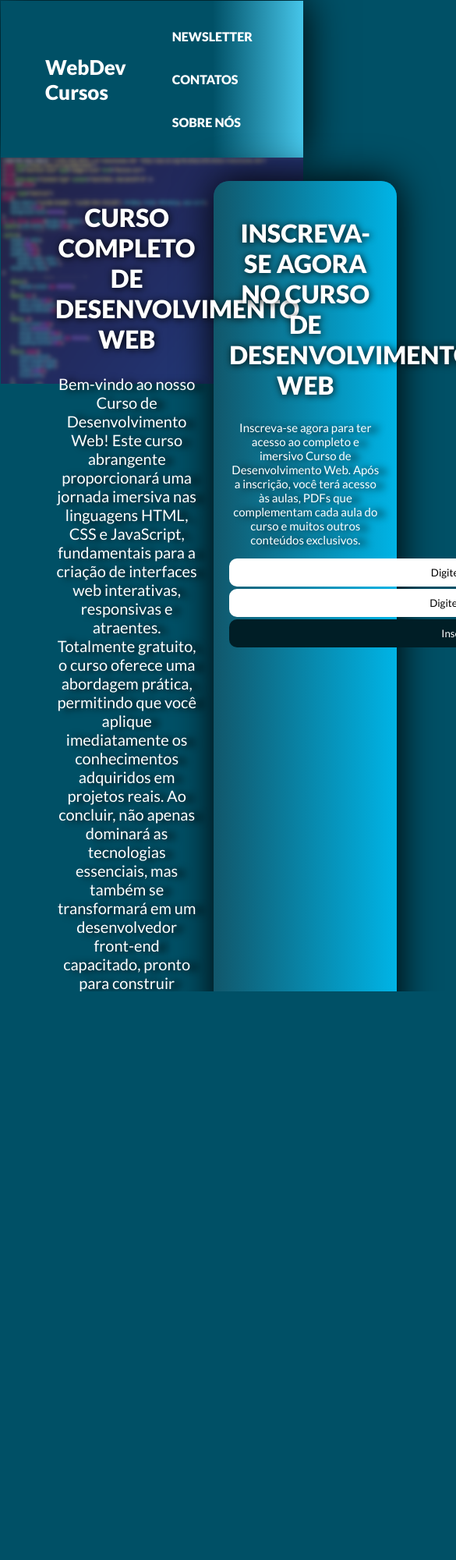
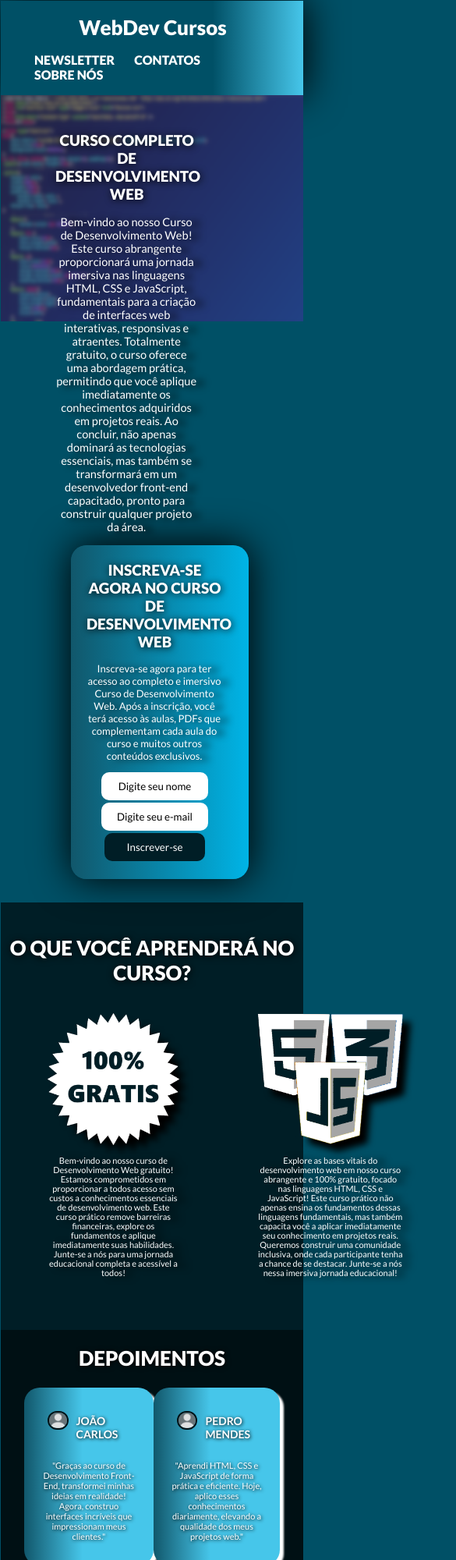
Before and after one commit to menezesalexandre-development/email-landing-page-project, a plain HTML site: page index.html in a window 390 px wide. Shown: the top 2000 px of the page at 78% size, 585 px wide, since content can reach past the window. Drawn offline with Linux system fonts and the light colour scheme.

Commit message:
COMMIT - 2023/10/02

```diff
--- a/index.html
+++ b/index.html
@@ -7,6 +7,7 @@
     <title>Squeeze Page</title>
   </head>
   <body>
+    <!--CABEÇALHO-->
     <header class="cabecalho">
       <div id="titulo">
         <a href="#"><h1>WebDev Cursos</h1></a>
@@ -19,6 +20,8 @@
         </ul>
       </div>
     </header>
+
+    <!--PRINCIPAL-->
     <section class="principal">
       <div id="info-texto">
         <h2>CURSO COMPLETO DE DESENVOLVIMENTO WEB</h2>
@@ -39,6 +42,7 @@
       </div>
     </section>
 
+    <!--BENEFÍCIOS-->
     <section class="benefits">
       <h1>O QUE VOCÊ APRENDERÁ NO CURSO?</h1>
       <div id="benefits_div">
@@ -56,6 +60,8 @@
         </div>
       </div>
     </section>
+
+    <!--DEPOIMENTOS-->
     <section class="depoimentos">
       <h1>DEPOIMENTOS</h1>
       <div class="depo-linha-1">
@@ -107,5 +113,19 @@
         </div>
       </div>
     </section>
+
+    <!--RODAPÉ-->
+    <footer class="rodape">
+      <div id="titulo">
+        <a href="#"><h1>WebDev Cursos</h1></a>
+      </div>
+      <div class="navigation_footer">
+        <ul>
+          <a href="#"><li>POLÍTICA DE PRIVACIDADE</li></a>
+          <a href="#"><li>POLÍTICA DE COOKIES</li></a>
+          <a href="#"><li>TERMOS DE USO</li></a>
+        </ul>
+      </div>
+    </footer>
   </body>
 </html>
--- a/style.css
+++ b/style.css
@@ -33,6 +33,18 @@ body {
     align-items: center;
 }
 
+.rodape {
+    display: flex;
+    flex-direction: row;
+    justify-content: space-around;
+    color: white;
+    padding: 1px;
+    padding-left: 57px;
+    box-shadow: 1px -1px 50px 1px rgb(0, 0, 0);
+    background-image: linear-gradient(to right, var(--second-color) 70%, var(--fifth-color));
+    align-items: center;
+}
+
 li {
     display: inline-block;
     margin: 18px;
@@ -54,6 +66,16 @@ li {
 }
 
 .navigation_header a:hover {
+    font-size: 17px;
+    transition: 0.5s linear;
+    filter: drop-shadow(0px 0px 0.1px #ffffff);
+}
+
+.navigation_footer {
+    padding: 1px;
+}
+
+.navigation_footer a:hover {
     font-size: 17px;
     transition: 0.5s linear;
     filter: drop-shadow(0px 0px 0.1px #ffffff);
@@ -129,6 +151,16 @@ li {
     padding: 30px;
 }
 
+.depoimentos h3 {
+    color: white;
+    filter: drop-shadow(1px 1px 2px #000000);
+}
+
+.depoimentos p {
+    color: white;
+    filter: drop-shadow(1px 1px 2px #000000);
+}
+
 .depo-linha-1, .depo-linha-2 {
     display: flex;
     flex-direction: row;
@@ -137,10 +169,11 @@ li {
 }
 
 #depo1, #depo2, #depo3, #depo4 {
-    background-image: linear-gradient(to right, #fff 45%, #aaaaaa);
+    background-image: linear-gradient(to right, var(--third-color), var(--fifth-color) 45%);
     max-width: 40vw;
     padding: 20px;
     border-radius: 20px;
+    filter: drop-shadow(5px 5px 1px #fff);
 }
 
 #depo1 img, #depo2 img, #depo3 img, #depo4 img {
@@ -164,7 +197,7 @@ li {
     font-weight: 1000;
     text-align: center;
     color: white;
-    filter: drop-shadow(1px 1px 5px #000000);
+    filter: drop-shadow(1px 1px 3px #000000);
 }
 
 h1 {
@@ -194,6 +227,7 @@ p {
 
 #formulario {
     max-width: 50vw;
+    max-height: 50vh;
     margin-left: 20px;
     padding: 20px;
     text-align: center;
@@ -205,7 +239,7 @@ p {
 
 input {
     border-radius: 10px;
-    width: 70vh;
+    width: 440px;
     margin-bottom: 3px;
     border: none;
     padding: 10px;
@@ -223,7 +257,7 @@ input:focus {
 button {
     border-radius: 10px;
     padding: 10px;
-    width: 73vh;
+    width: 460px;
     margin-bottom: 3px;
     border: none;
     color: white;
@@ -236,3 +270,148 @@ button:hover {
     text-shadow: 1px -1px 5px 1px rgb(255, 255, 255);
     transition: 0.5s;
 }
+
+/*LARGURA: 1280 PIXELS*/
+@media screen and (max-width: 1280px) {
+    #info-texto p {
+        font-size: 21px;
+    }
+
+    #formulario {
+        max-height: 55vh;
+    }
+}
+
+/*LARGURA: 1024 PIXELS*/
+@media screen and (max-width: 1024px){
+    .principal h2{
+        font-size: 29px;
+    }
+
+    #formulario h2 {
+        margin-top: -0.01px;
+    }
+
+    #info-texto p {
+        font-size: 15px;
+    }
+
+    .benefits p {
+        font-size: 12.5px;
+    }
+
+    .depoimentos h3 {
+        font-size: 14px;
+    }
+
+    .depoimentos p {
+        font-size: 12.5px;
+    }
+
+    .depoimentos img {
+        margin-top: 10px;
+    }
+}
+
+@media screen and (max-width: 881px) {
+    .principal h2 {
+        font-size: 20px;
+    }
+
+    #formulario {
+        padding-right: 33px;
+    }
+
+    #info-texto p {
+        font-size: 11.5px;
+    }
+
+    .benefits p {
+        text-align: center;
+        line-height: 11.5px;
+        font-size: 10.5px;
+    }
+
+    .navigation_footer li {
+        font-size: 15px;
+    }
+}
+
+@media screen and (max-width: 768px) {
+    .principal h2 {
+        font-size: 19px;
+    }
+
+    #formulario p {
+        font-size: 13px;
+    }
+
+    #info-texto p {
+        font-size: 14.6px;
+    }
+
+    input {
+        width: 30vw;
+    }
+
+    button {
+        width: 33vw;
+    }
+
+    .benefits {
+        padding-left: 10px;
+        padding-right: 10px;
+    }
+
+    .benefits p {
+        font-size: 11px;
+        line-height: 12px;
+    }
+
+    .depoimentos {
+        padding-top: 20px;
+    }
+
+    .depoimentos h1 {
+        margin-top: 0.1px;
+    }
+
+    .depoimento {
+        padding: 1px;
+    }
+
+    .depoimento p {
+        font-size: 11px;
+    }
+}
+
+@media screen and (max-width: 481px) {
+    .cabecalho {
+        flex-direction: column;
+        padding-left: 3px;
+    }
+
+    .cabecalho h1 {
+        margin-bottom: 0px;
+    }
+
+    .navigation_header {
+        padding: 0px;
+        margin: 0px;
+    }
+
+    li {
+        margin: 0px;
+        margin-right: 22px;
+    }
+
+    .principal {
+        flex-direction: column;
+    }
+
+    .principal p {
+        font-size: 20px;
+        padding-right: 1px;
+    }
+
+}
```
